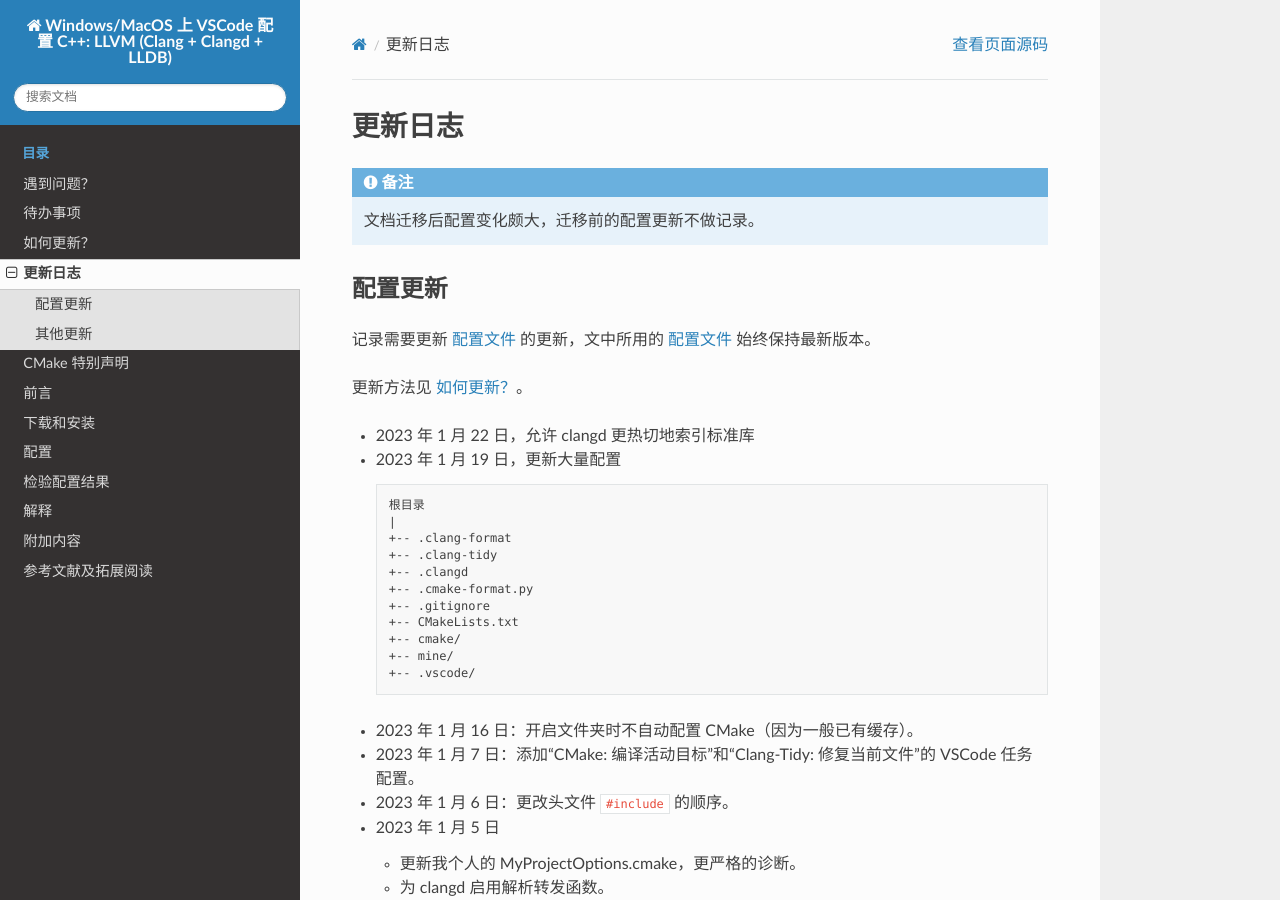
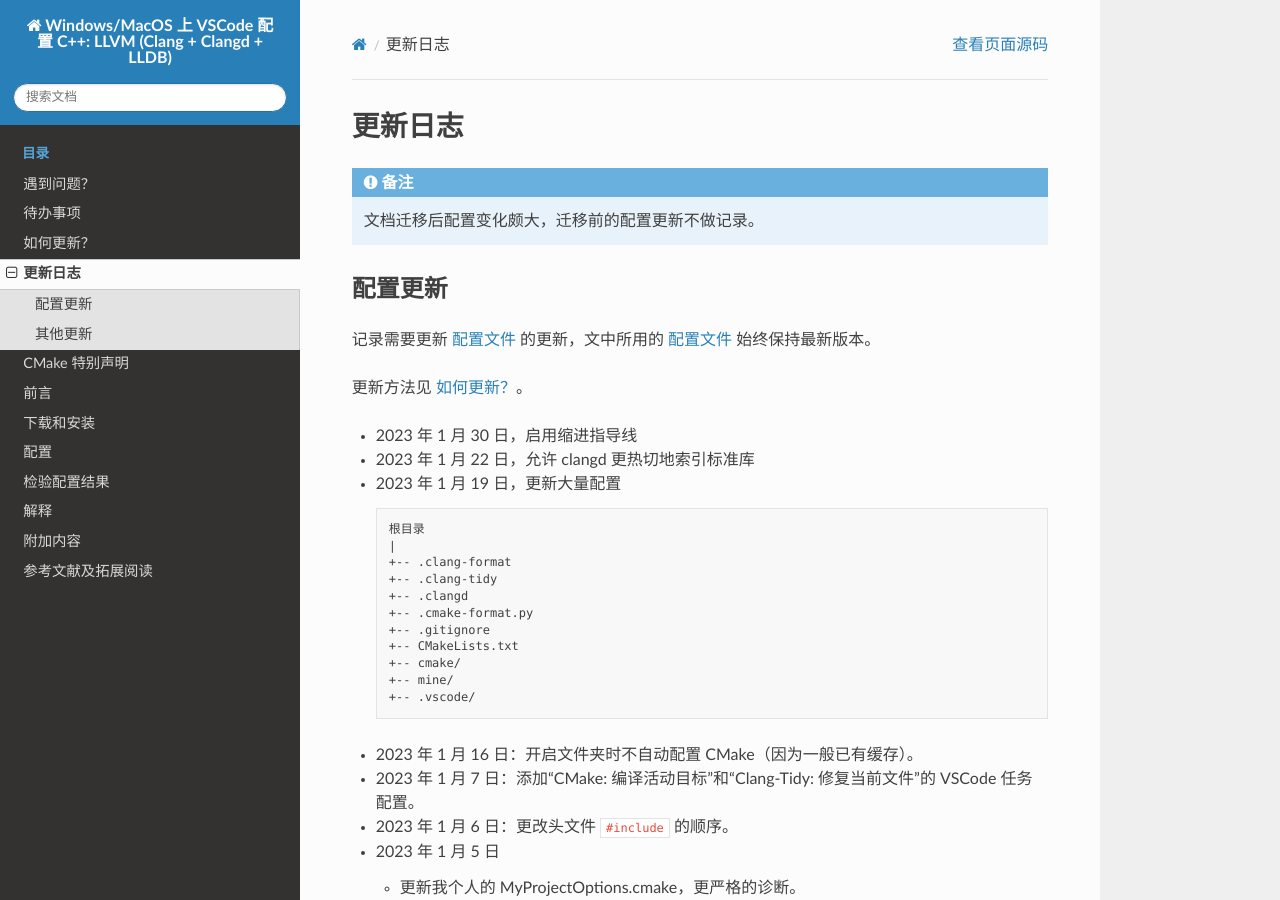
Before and after one commit to FeignClaims/vscode_cpp_starter, a Sphinx documentation site: the page built from docs/source/update_notes.rst, in a window 1280 px wide and 900 px high. Built offline with Sphinx 7.4.7 and the Read the Docs theme 2.0.0, drawn with Linux system fonts in a browser that asks for light colours.

Commit message:
启用缩进指导线

```diff
--- a/docs/source/update_notes.rst
+++ b/docs/source/update_notes.rst
@@ -14,6 +14,7 @@
 
 更新方法见 :doc:`how_to_update`。
 
+- 2023 年 1 月 30 日，启用缩进指导线
 - 2023 年 1 月 22 日，允许 clangd 更热切地索引标准库
 - 2023 年 1 月 19 日，更新大量配置
 
```
Also changed, not shown: 1 other file.
